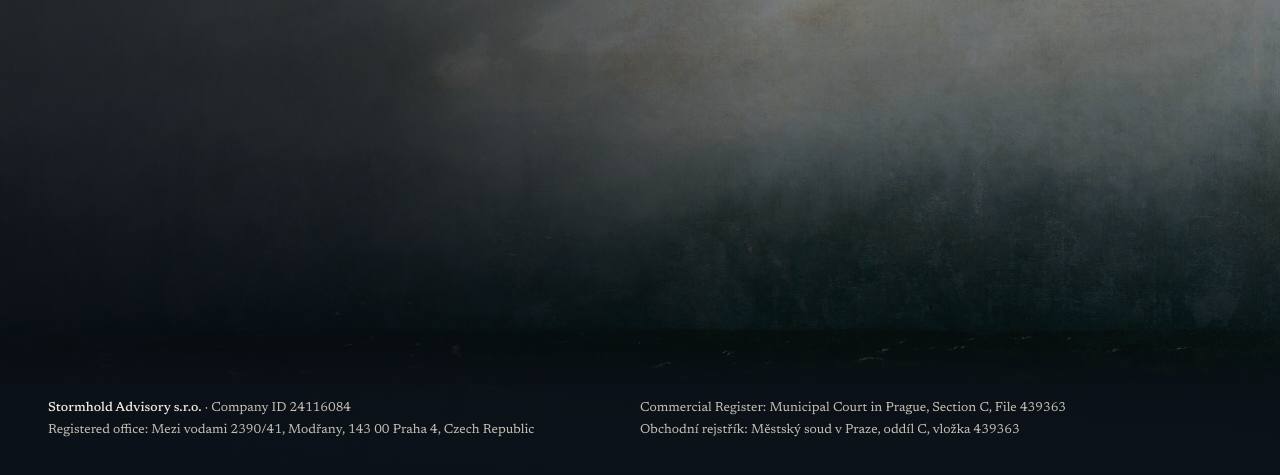
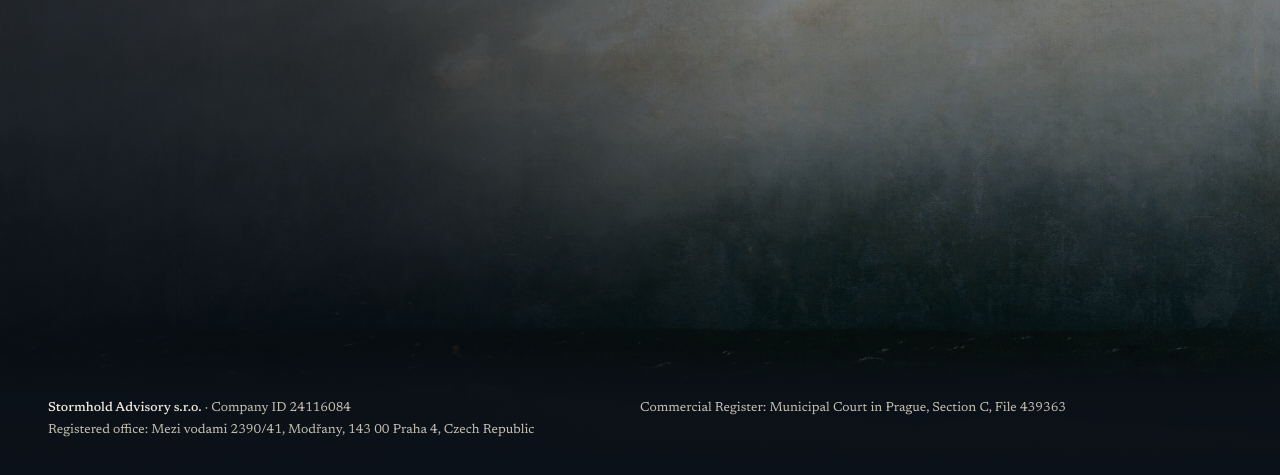
Before and after one commit to stormhold-advisory/stormhold-web, a plain HTML site: page index.html in a window 1280 px wide. Shown: the part 319-794 px from the top of the page. Drawn offline with Linux system fonts and the light colour scheme.

Commit message:
Stormhold Advisory: footer in English only (Czech register line removed)

```diff
--- a/index.html
+++ b/index.html
@@ -88,7 +88,7 @@ footer .id,footer .reg{padding:0 !important}
 <main class="hero"><h1>An external CFO at your side, <span class="tail">AI at&nbsp;hand.</span></h1></main>
 <footer class="legal">
 <div class="id"><p><b>Stormhold Advisory s.r.o.</b> · <span class="nw">Company ID 24116084</span></p><p>Registered office: Mezi vodami 2390/41, Modřany, <span class="nw">143 00 Praha 4, Czech Republic</span></p></div>
-<div class="reg"><p>Commercial Register: Municipal Court in Prague, Section&nbsp;C, File&nbsp;439363</p><p lang="cs">Obchodní rejstřík: Městský soud v&nbsp;Praze, oddíl&nbsp;C, vložka&nbsp;439363</p></div>
+<div class="reg"><p>Commercial Register: Municipal Court in Prague, Section&nbsp;C, File&nbsp;439363</p></div>
 </footer>
 </div>
 </body>
```
